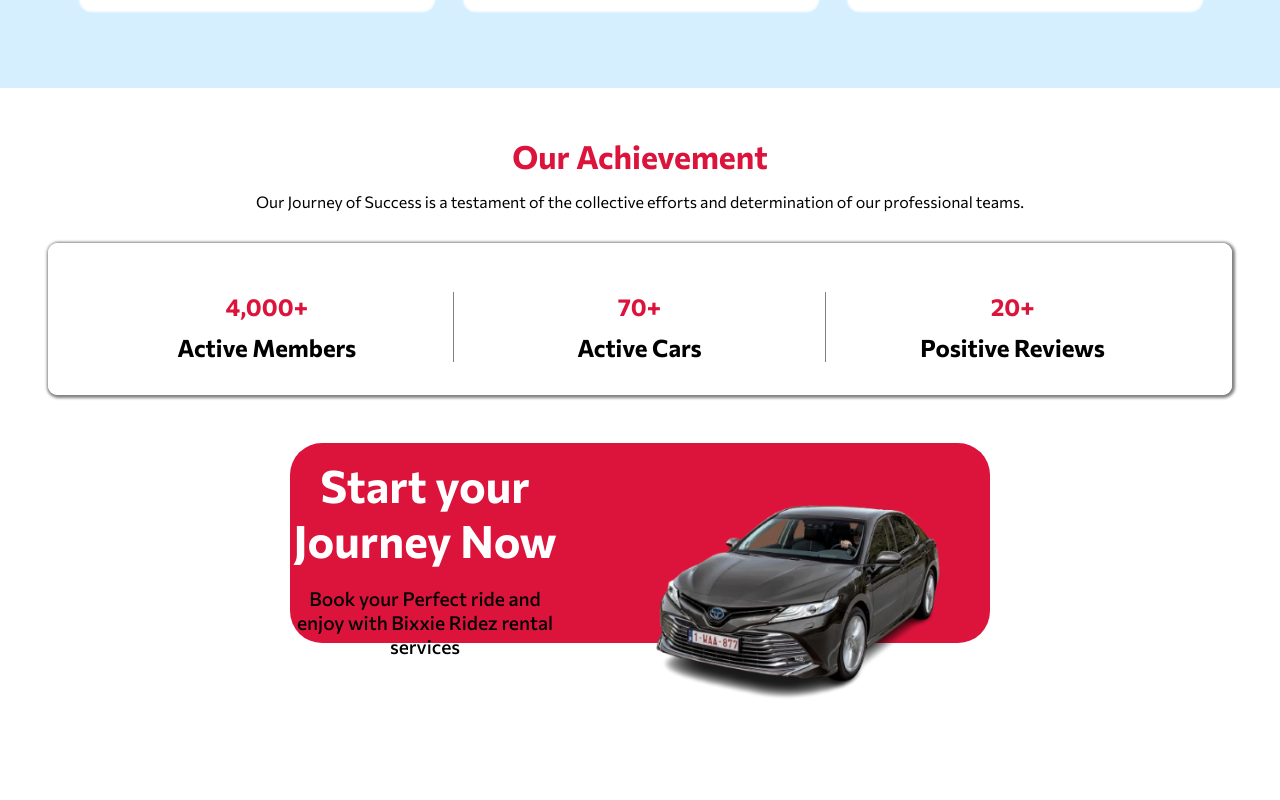
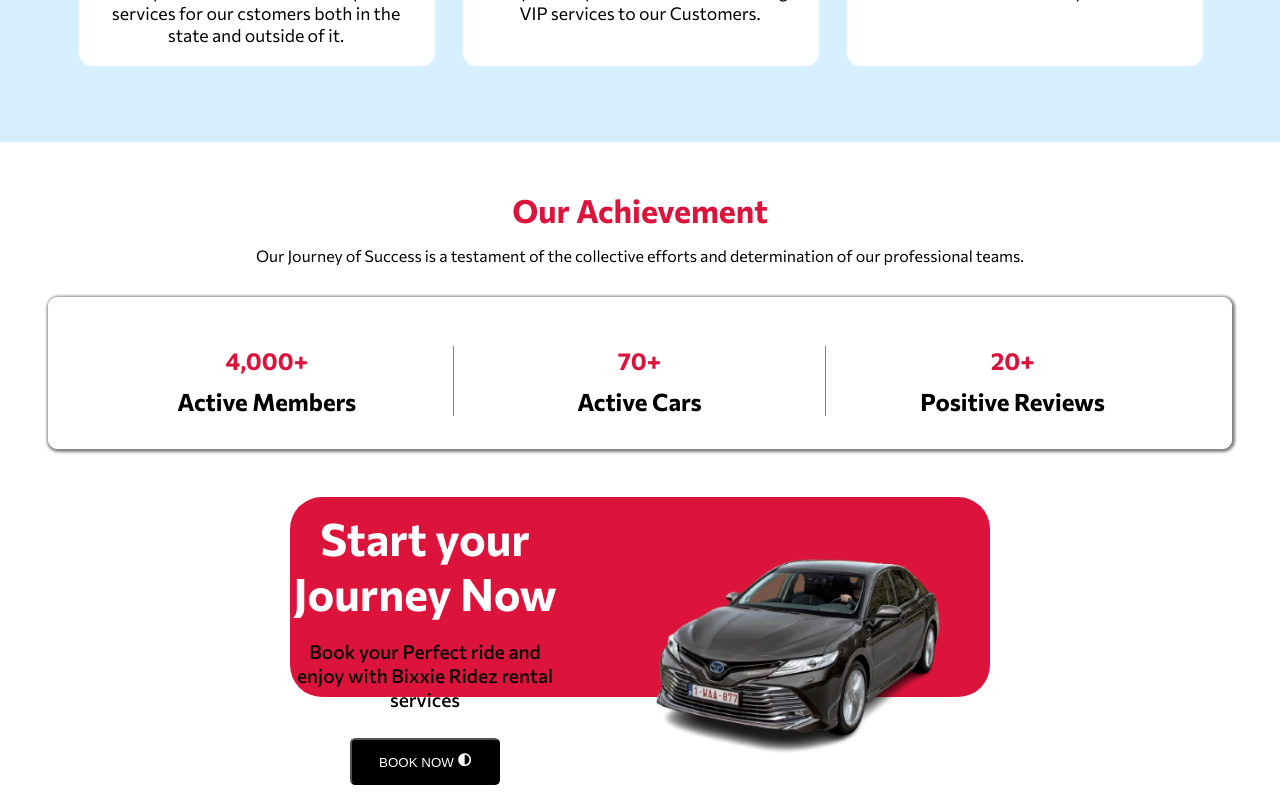
Before and after one commit to iamgreatofweb3/Bixxie-Car-website, a Next.js app: page / in a window 1280 px wide. Shown: the part 3348-4148 px from the top of the page. Before the commit the page ends 4094 px from the top, so only its background shows below. Built offline with nearby package versions, Linux system fonts and the light colour scheme.

Commit message:
design ongoing

```diff
--- a/src/components/BookDesignFolder/bookdesign.css
+++ b/src/components/BookDesignFolder/bookdesign.css
@@ -28,10 +28,18 @@
         margin-top: 1em;
     }
 }
-/* .slideImg{
-    height: 200px;
-    width: 300px;
-} */
+button{
+        background-color: black;
+        padding: 1em 2em;
+        border-radius: 0.4em;
+        cursor: pointer;
+        margin-top: 2em;
+    }
+    .Links {
+        color: white;
+        text-decoration: none;
+    }
+
 @media(min-width:769px) {
     .bookcnt{
         border-radius: 2em;
--- a/src/components/BookDesignFolder/bookdesign.jsx
+++ b/src/components/BookDesignFolder/bookdesign.jsx
@@ -1,5 +1,8 @@
 import "./bookdesign.css"
+import Link from "next/link"
 import Image from "next/image"
+import { FaAdjust, FaForward } from "react-icons/fa"
+import { FaDiagramNext, FaFaceGrimace } from "react-icons/fa6"
 export default function BookDesignCnt() {
     return(
         <>
@@ -9,6 +12,9 @@
                     <h2>Start your Journey Now</h2>
                     <h5>Book your Perfect ride and
                     enjoy with Bixxie Ridez rental services</h5>
+                     <button>
+                                <Link href="booking" className="Links">BOOK NOW <FaAdjust/></Link>
+                            </button>
                 </div>
                 <div className="right-part">
                     <Image src="/car-bg-removed.png" width={430} height={300} alt="SlideImg" className="slideImg"/>
```
